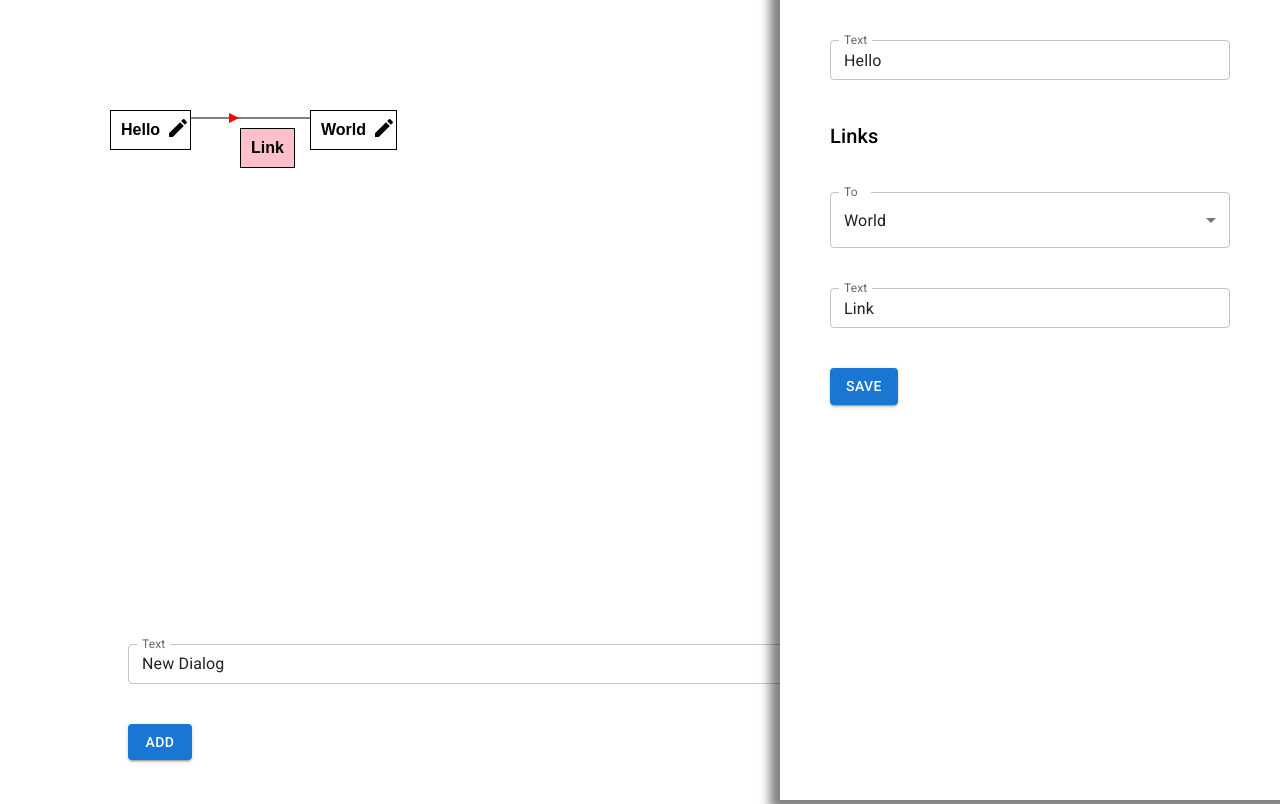
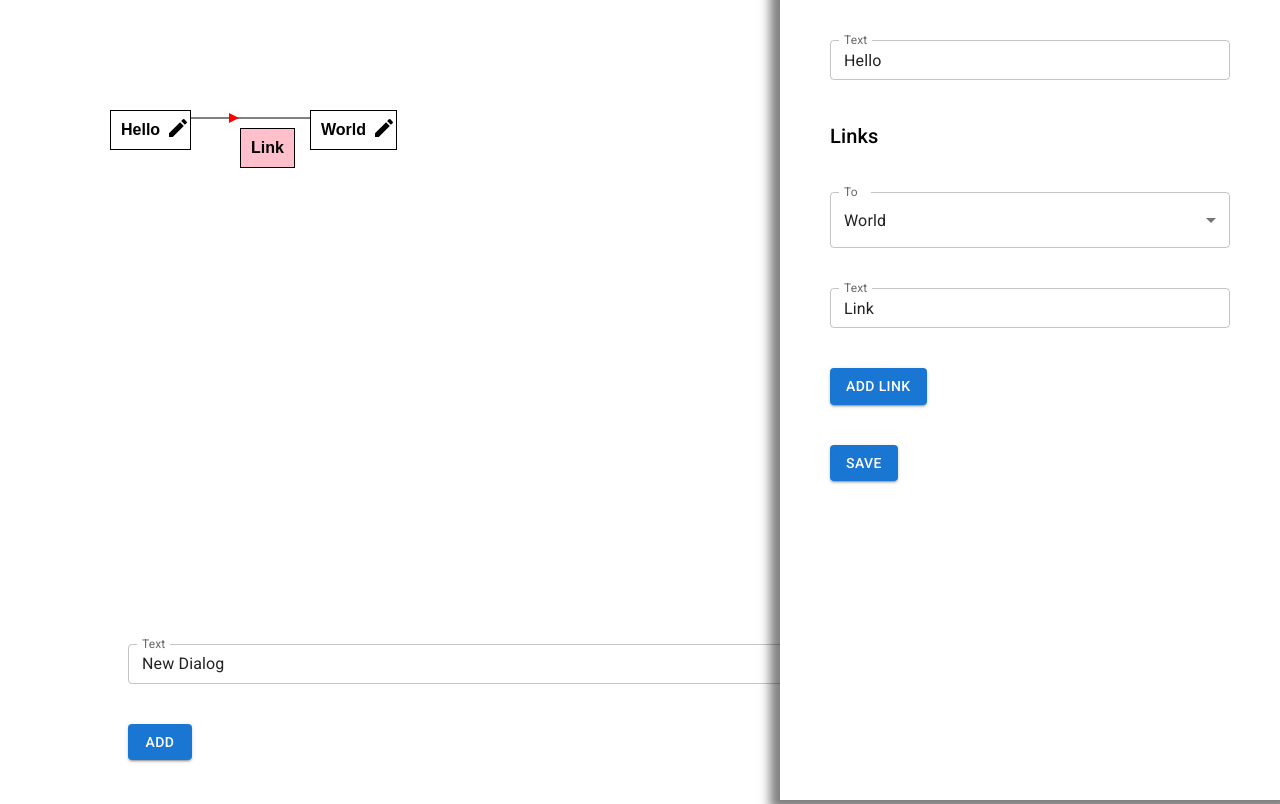
Before and after one commit to Koroffin/json-viewer, a React (Create React App) app: page /dialogs in a window 1280 px wide. Both pictures are taken after a click on the icon 178 px from the left and 128 px from the top of the page. Built offline with nearby package versions, Linux system fonts and the light colour scheme.

Commit message:
add link button

```diff
--- a/src/DialogContextMenu.tsx
+++ /dev/null
@@ -1 +0,0 @@
-import { List, ListItemButton, ListItemText } from "@mui/material";
--- a/src/DialogEditForm.tsx
+++ b/src/DialogEditForm.tsx
@@ -24,13 +24,16 @@ export const DialogEditForm = observer(() => {
 
   const onSubmit: SubmitHandler<DialogNode> = useCallback(
     (data) => {
-      console.log("data", data);
       dialogStore.updateNodeText(dialog!.id, data.text);
       dialogStore.updateNodeNext(dialog!.id, data.next);
       dialogStore.setEditingNode(null);
     },
     [dialog],
   );
+
+  const addNodeNext = useCallback(() => {
+    dialogStore.addNodeNext(dialog!.id);
+  }, [dialog]);
 
   const { handleSubmit, control, setValue } = useForm<DialogNode>({
     defaultValues: dialog || {},
@@ -56,7 +59,7 @@ export const DialogEditForm = observer(() => {
       <Box>
         <Typography variant="h6">Links</Typography>
       </Box>
-      <DialogEditLinks next={dialog.next} control={control} blacklistedIds={[ dialog.id ]} />
+      <DialogEditLinks next={dialog.next} control={control} blacklistedIds={[ dialog.id ]} addNodeNext={addNodeNext} />
 
       <Box>
         <Button type="submit" variant="contained">
--- a/src/DialogEditLinks.tsx
+++ b/src/DialogEditLinks.tsx
@@ -1,4 +1,5 @@
 import { Control } from "react-hook-form";
+import Button from '@mui/material/Button';
 import { FormInputText } from "./FormInputText";
 import { Box } from "./Box";
 import { FormInputSelect } from "./FormInputSelect";
@@ -8,10 +9,12 @@ export const DialogEditLinks = ({
   next,
   control,
   blacklistedIds = [],
+  addNodeNext,
 }: {
   next: DialogNode["next"];
   control: Control<DialogNode, any>;
   blacklistedIds?: DialogNode["id"][];
+  addNodeNext: () => void;
 }) => {
   return (
     <>
@@ -34,6 +37,11 @@ export const DialogEditLinks = ({
           </Box>
         </div>
       ))}
+      <Box>
+        <Button variant="contained" onClick={addNodeNext}>
+          Add Link
+        </Button>
+      </Box>
     </>
   );
 };
--- a/src/state.ts
+++ b/src/state.ts
@@ -45,6 +45,7 @@ class DialogStore {
       updateNodeText: action,
       updateNodeNext: action,
       addNode: action,
+      addNodeNext: action,
       setEditingNode: action,
     });
   }
@@ -73,6 +74,11 @@ class DialogStore {
     const node = this.getNode(id);
     if (!node) return;
     node.next = next;
+  }
+  addNodeNext(id: number) {
+    const node = this.getNode(id);
+    if (!node) return;
+    node.next = [...node.next, { to: 0, value: "" }];
   }
   getNode(id: number) {
     return this.nodes.find((node) => node.id === id);
```
Also changed, not shown: 1 other file (tests, documents, lock files or other folders).
